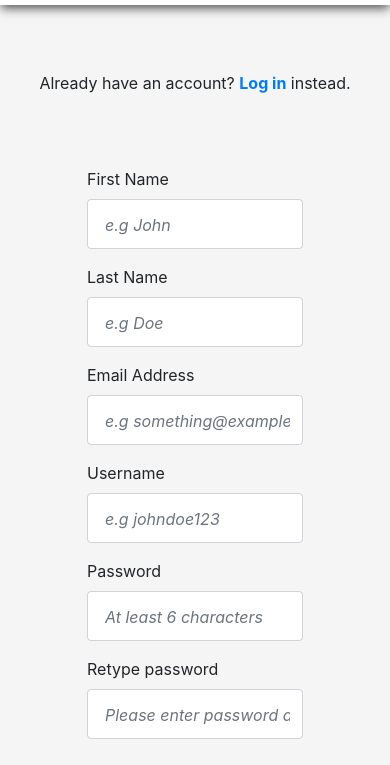
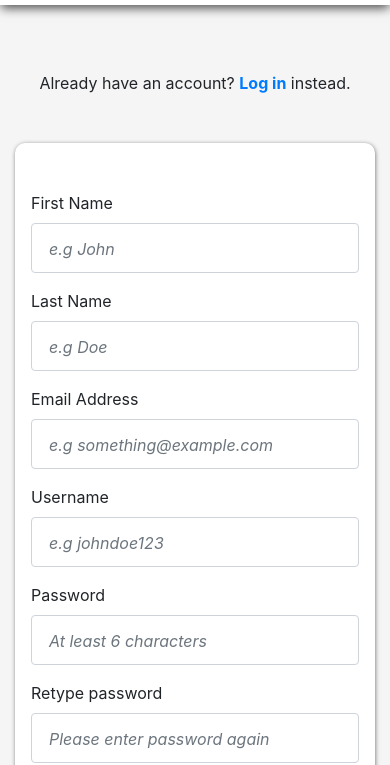
Before and after one commit to enJames/BEConnect, a plain HTML site: page template/signup.html in a window 390 px wide. Shown: the part 79-844 px from the top of the page. Drawn offline with nearby package versions, Linux system fonts and the light colour scheme.

Commit message:
Improve sign up form responsiveness

```diff
--- a/template/signup.html
+++ b/template/signup.html
@@ -34,7 +34,7 @@
             <div class="description text-center">
                 <p>Already have an account? <a href="login.html"><strong>Log in</strong></a> instead.</p>
             </div>
-            <form class="m-5 p-4" method="POST">
+            <form class="my-5" method="POST">
                 <div class="form-row">
                     <div class="form-group col-md-6">
                         <label for="firstname">First Name</label>
--- a/template/static-files/css/signup.css
+++ b/template/static-files/css/signup.css
@@ -4,7 +4,12 @@ body {
 .main-content {
     margin-top: 150px;
 }
-
+form {
+    background-color: white;
+    border-radius: 10px;
+    box-shadow: 0.5px 1px 4px 0 rgba(0,0,0,.5);
+    padding: 3rem;
+}
 @media screen and (max-width: 768px) {
 
 }
@@ -12,7 +17,9 @@ body {
 
 }
 @media screen and (max-width: 510px) {
-
+    form {
+        padding: 3rem 1rem;
+    }
 }
 @media screen and (max-width: 302px) {
     .main-content {
```
